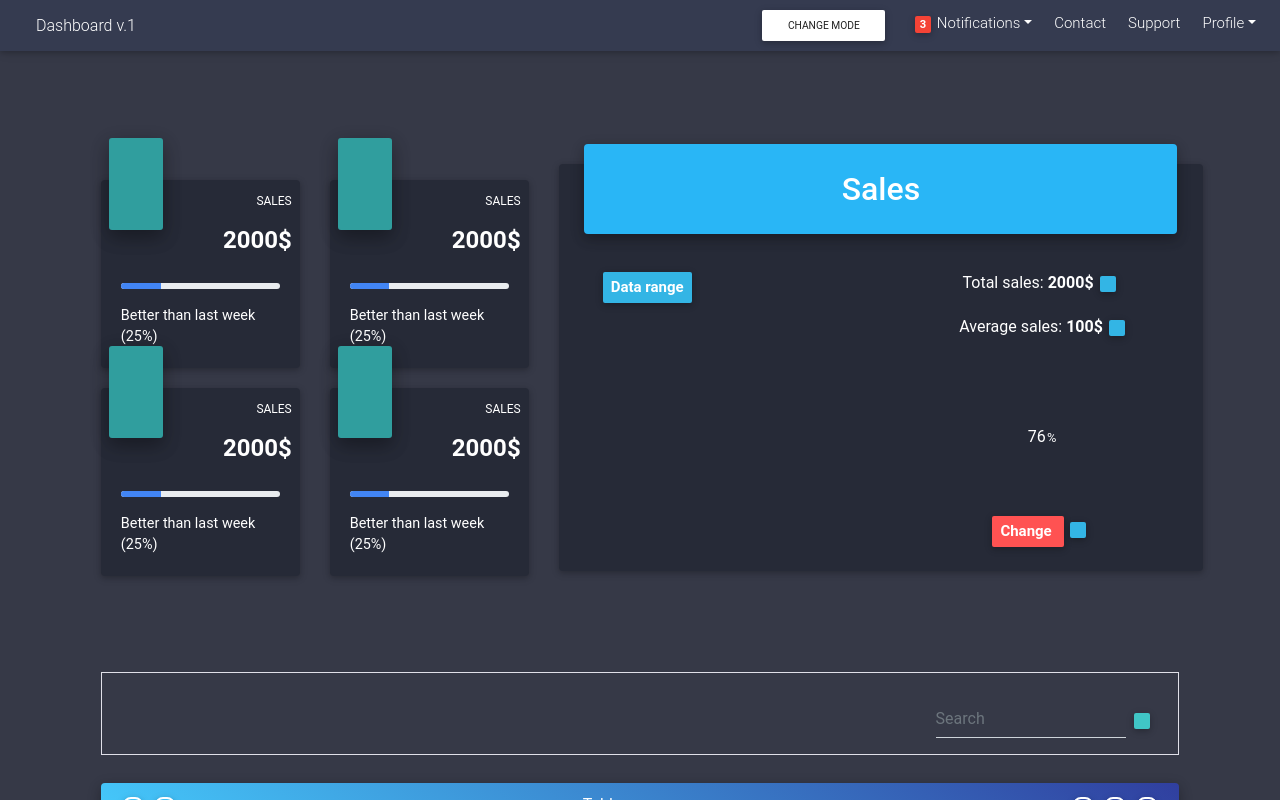
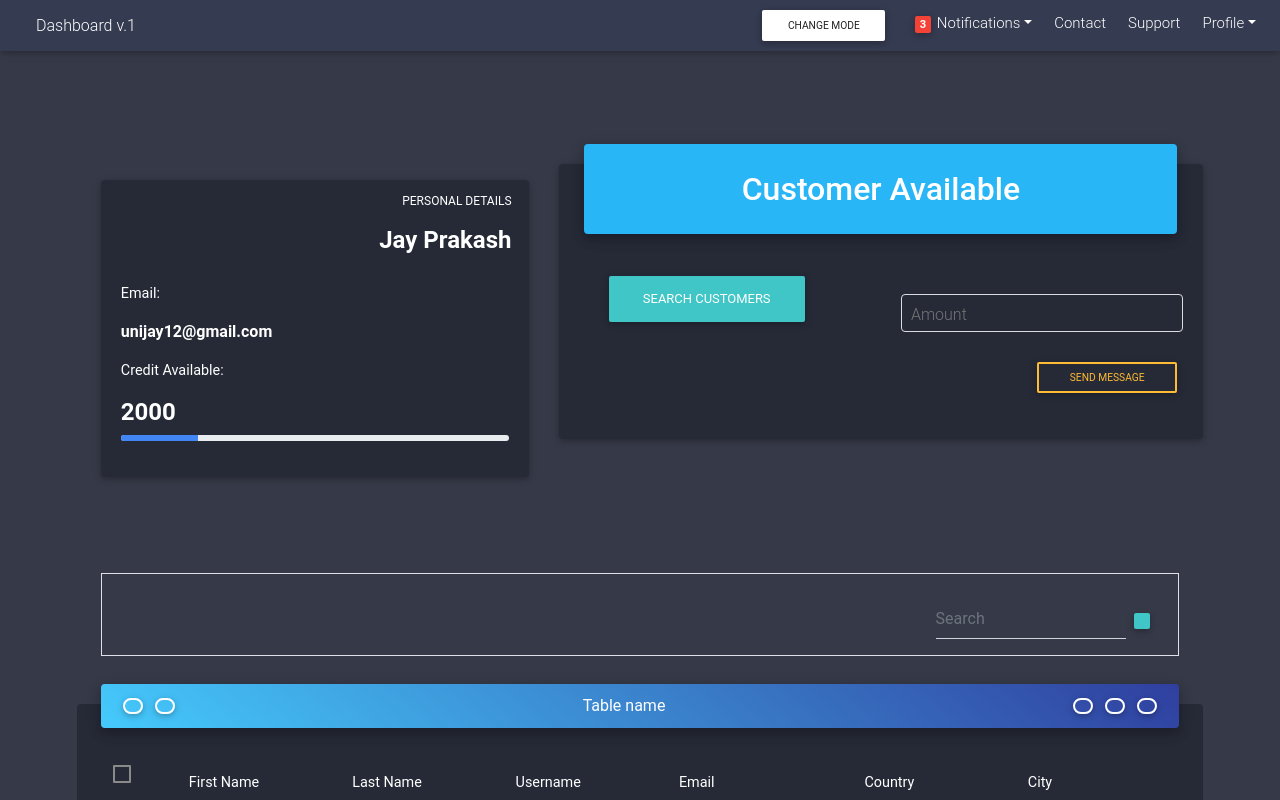
Before and after one commit to jayprakash02/Banking-System, a Vue app: page / in a window 1280 px wide. Shown: the top 800 px of the page. Built offline with nearby package versions, Linux system fonts and the light colour scheme; a web font is replaced by a local one.

Commit message:
frontend for personal detail section updated

```diff
--- a/src/components/Customer.vue
+++ b/src/components/Customer.vue
@@ -9,135 +9,38 @@
         <!-- Grid column -->
         <div class="col-xl-5 col-lg-12 mr-0 pb-2">
           <div class="row py-3 pl-4">
-            <div class="col-md-6">
+            <div class="col-md-12">
               <div
                 class="card card-cascade cascading-admin-card dark-card-admin text-white"
               >
                 <!-- Card Data -->
                 <div class="admin-up">
-                  <i
-                    class="far fa-money-bill-alt primary-color mr-3 z-depth-2 text-white"
-                  ></i>
                   <div class="data">
-                    <p class="text-uppercase text-white">sales</p>
-                    <h4 class="font-weight-bold">2000$</h4>
+                    <p class="text-uppercase text-white">Personal Details</p>
+                    <h4 class="font-weight-bold">Jay Prakash</h4>
                   </div>
                 </div>
 
                 <!-- Card content -->
                 <div class="card-body card-body-cascade">
+                  <p class="card-text text-white">
+                    Email:
+                  </p>
+                  <p class="font-weight-bold">unijay12@gmail.com</p>
+
+                  <p class="card-text text-white">Credit Available:</p>
+                  <h4 class="font-weight-bold">2000</h4>
+
                   <div class="progress mb-3">
                     <div
                       class="progress-bar bg-primary"
                       role="progressbar"
-                      style="width: 25%"
-                      aria-valuenow="25"
+                      style="width: 20%"
+                      aria-valuenow="800"
                       aria-valuemin="0"
-                      aria-valuemax="100"
+                      aria-valuemax="1000"
                     ></div>
                   </div>
-                  <p class="card-text text-white">
-                    Better than last week (25%)
-                  </p>
-                </div>
-              </div>
-            </div>
-            <div class="col-md-6">
-              <div
-                class="card card-cascade cascading-admin-card dark-card-admin text-white"
-              >
-                <!-- Card Data -->
-                <div class="admin-up">
-                  <i
-                    class="far fa-money-bill-alt primary-color mr-3 z-depth-2 text-white"
-                  ></i>
-                  <div class="data">
-                    <p class="text-uppercase text-white">sales</p>
-                    <h4 class="font-weight-bold">2000$</h4>
-                  </div>
-                </div>
-
-                <!-- Card content -->
-                <div class="card-body card-body-cascade">
-                  <div class="progress mb-3">
-                    <div
-                      class="progress-bar bg-primary"
-                      role="progressbar"
-                      style="width: 25%"
-                      aria-valuenow="25"
-                      aria-valuemin="0"
-                      aria-valuemax="100"
-                    ></div>
-                  </div>
-                  <p class="card-text text-white">
-                    Better than last week (25%)
-                  </p>
-                </div>
-              </div>
-            </div>
-            <div class="col-md-6">
-              <div
-                class="card card-cascade cascading-admin-card dark-card-admin text-white"
-              >
-                <!-- Card Data -->
-                <div class="admin-up">
-                  <i
-                    class="far fa-money-bill-alt primary-color mr-3 z-depth-2 text-white"
-                  ></i>
-                  <div class="data">
-                    <p class="text-uppercase text-white">sales</p>
-                    <h4 class="font-weight-bold">2000$</h4>
-                  </div>
-                </div>
-
-                <!-- Card content -->
-                <div class="card-body card-body-cascade">
-                  <div class="progress mb-3">
-                    <div
-                      class="progress-bar bg-primary"
-                      role="progressbar"
-                      style="width: 25%"
-                      aria-valuenow="25"
-                      aria-valuemin="0"
-                      aria-valuemax="100"
-                    ></div>
-                  </div>
-                  <p class="card-text text-white">
-                    Better than last week (25%)
-                  </p>
-                </div>
-              </div>
-            </div>
-            <div class="col-md-6">
-              <div
-                class="card card-cascade cascading-admin-card dark-card-admin text-white"
-              >
-                <!-- Card Data -->
-                <div class="admin-up">
-                  <i
-                    class="far fa-money-bill-alt primary-color mr-3 z-depth-2 text-white"
-                  ></i>
-                  <div class="data">
-                    <p class="text-uppercase text-white">sales</p>
-                    <h4 class="font-weight-bold">2000$</h4>
-                  </div>
-                </div>
-
-                <!-- Card content -->
-                <div class="card-body card-body-cascade">
-                  <div class="progress mb-3">
-                    <div
-                      class="progress-bar bg-primary"
-                      role="progressbar"
-                      style="width: 25%"
-                      aria-valuenow="25"
-                      aria-valuemin="0"
-                      aria-valuemax="100"
-                    ></div>
-                  </div>
-                  <p class="card-text text-white">
-                    Better than last week (25%)
-                  </p>
                 </div>
               </div>
             </div>
@@ -150,7 +53,9 @@
             <div
               class="view view-cascade gradient-card-header light-blue lighten-1 white black lighten-4"
             >
-              <h2 class="h2-responsive mb-0 font-weight-500">Sales</h2>
+              <h2 class="h2-responsive mb-0 font-weight-500">
+                Customer Available
+              </h2>
             </div>
 
             <!-- Card content -->
@@ -160,79 +65,124 @@
                 <!-- First column -->
                 <div class="col-md-6">
                   <!-- Date select -->
-                  <p class="lead text-white">
-                    <span class="badge info-color p-2">Data range</span>
-                  </p>
-                  <select
-                    class="mdb-select colorful-select dropdown-info md-form"
+                  <button
+                    type="button"
+                    class="btn btn-primary"
+                    data-toggle="modal"
+                    data-target="#fluidModalRightSuccessDemo"
                   >
-                    <option value="" disabled="" selected=""
-                      >Choose time period</option
+                    Search Customers
+                  </button>
+
+                  <div
+                    class="modal fade right"
+                    id="fluidModalRightSuccessDemo"
+                    tabindex="-1"
+                    role="dialog"
+                    aria-labelledby="myModalLabel"
+                    aria-hidden="true"
+                    data-backdrop="false"
+                  >
+                    <div
+                      class="modal-dialog modal-full-height modal-right modal-notify modal-info"
+                      role="document"
                     >
-                    <option value="1">Today</option>
-                    <option value="2">Yesterday</option>
-                    <option value="3">Last 7 days</option>
-                    <option value="3">Last 30 days</option>
-                    <option value="3">Last week</option>
-                    <option value="3">Last month</option>
-                  </select>
+                      <!-- Content -->
+                      <div class="modal-content">
+                        <!-- Header -->
+                        <div class="modal-header">
+                          <p class="heading lead">Modal Info</p>
+
+                          <button
+                            type="button"
+                            class="close"
+                            data-dismiss="modal"
+                            aria-label="Close"
+                          >
+                            <span aria-hidden="true" class="white-text"
+                              >&times;</span
+                            >
+                          </button>
+                        </div>
+
+                        <!-- Body -->
+                        <div class="modal-body">
+                          <fieldset class="form-check mb-4">
+                            <input
+                              class="form-check-input"
+                              name="group1"
+                              type="radio"
+                              id="radio1"
+                              checked="checked"
+                            />
+                            <label class="form-check-label" for="radio1"
+                              >Option 1</label
+                            >
+                          </fieldset>
+
+                          <fieldset class="form-check mb-4">
+                            <input
+                              class="form-check-input"
+                              name="group1"
+                              type="radio"
+                              id="radio2"
+                            />
+                            <label class="form-check-label" for="radio2"
+                              >Option 2</label
+                            >
+                          </fieldset>
+
+                          <fieldset class="form-check mb-4">
+                            <input
+                              class="form-check-input"
+                              name="group1"
+                              type="radio"
+                              id="radio3"
+                            />
+                            <label class="form-check-label" for="radio3"
+                              >Option 3</label
+                            >
+                          </fieldset>
+                        </div>
+
+                        <!-- Footer -->
+                        <div class="modal-footer justify-content-center">
+                          <a type="button" class="btn btn-info"
+                            >Get it now <i class="far fa-gem ml-1"></i
+                          ></a>
+                          <a
+                            type="button"
+                            class="btn btn-outline-success waves-effect"
+                            data-dismiss="modal"
+                            >No, thanks</a
+                          >
+                        </div>
+                      </div>
+                      <!-- Content -->
+                    </div>
+                  </div>
                 </div>
                 <!-- First column -->
 
                 <!-- Second column -->
                 <div class="col-md-6 text-center pl-xl-2 my-md-0 my-3">
                   <!-- Summary -->
-                  <p class="text-white">
-                    Total sales: <strong>2000$</strong>
-                    <button
-                      type="button"
-                      class="btn btn-info btn-sm p-2 waves-effect waves-light dark-grey-text text-white"
-                      data-toggle="tooltip"
-                      data-placement="top"
-                      title=""
-                      data-original-title="Total sales in the given period"
-                    >
-                      <i class="fas fa-question text-white"></i>
-                    </button>
-                  </p>
-                  <p class="text-white">
-                    Average sales: <strong>100$</strong>
-                    <button
-                      type="button"
-                      class="btn btn-info btn-sm p-2 mr-0 waves-effect waves-light dark-grey-text text-white"
-                      data-toggle="tooltip"
-                      data-placement="top"
-                      title=""
-                      data-original-title="Average daily sales in the given period"
-                    >
-                      <i class="fas fa-question text-white"></i>
-                    </button>
-                  </p>
-
-                  <!-- Change chart -->
-                  <span
-                    class="min-chart my-4"
-                    id="chart-sales"
-                    data-percent="76"
-                    ><span class="percent">76</span
-                    ><canvas height="110" width="110"></canvas
-                  ></span>
-                  <h5>
-                    <span class="badge red accent-2 p-2"
-                      >Change
-                      <i class="fas fa-arrow-circle-up ml-1 text-white"></i
-                    ></span>
-                    <button
-                      type="button"
-                      class="btn btn-info btn-sm p-2 waves-effect waves-light dark-grey-text text-white"
-                      data-toggle="tooltip"
-                      data-placement="top"
-                      title=""
-                      data-original-title="Percentage change compared to the same period in the past"
-                    >
-                      <i class="fas fa-question text-white"></i>
-                    </button>
-                  </h5>
+                  <form action="" method="post"></form>
+                  <div class="md-form md-outline">
+                    <input type="text" id="username12" class="form-control" />
+                    <label for="username12">Amount</label>
+                    <div class="md-form md-outline">
+                      <div class="card-foter text-right">
+                        <button
+                          type="button"
+                          class="btn btn-outline-warning btn-sm waves-effect waves-light"
+                          style="width: 140px;"
+                        >
+                          Send message
+                        </button>
+                      </div>
+                    </div>
+                  </div>
                 </div>
                 <!-- Second column -->
               </div>
```
